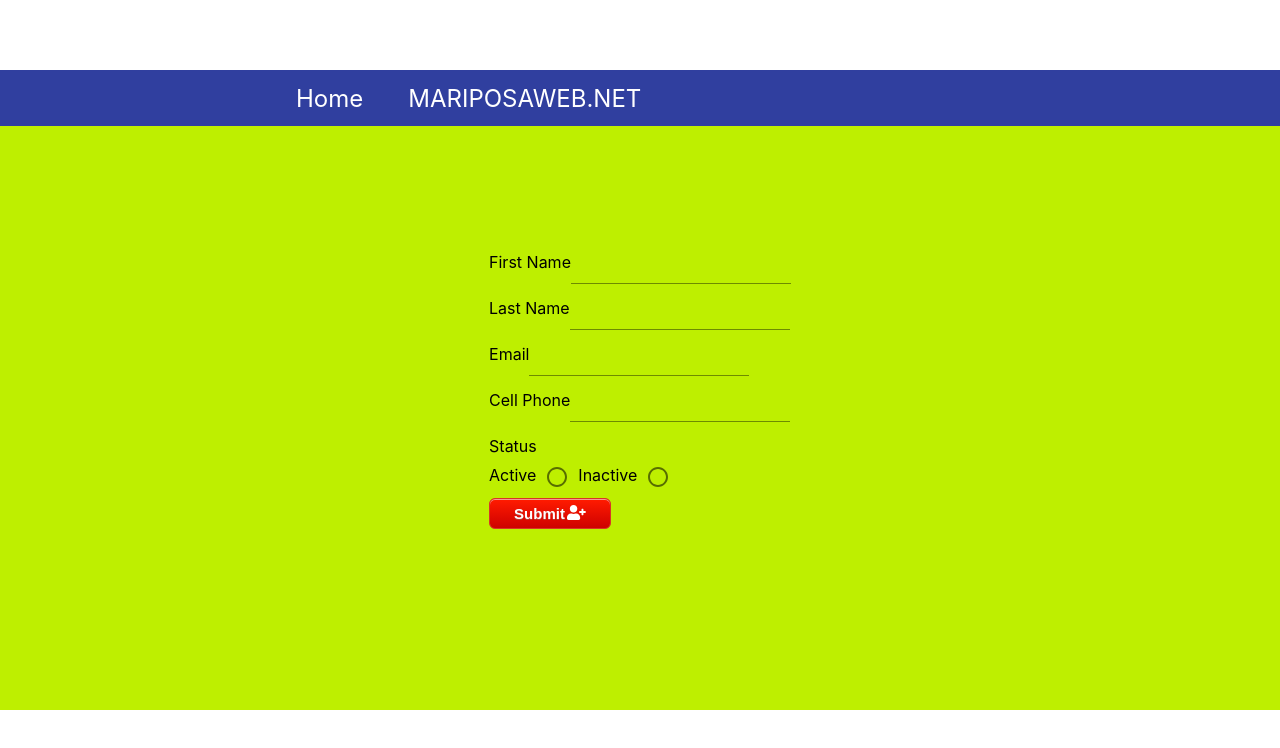
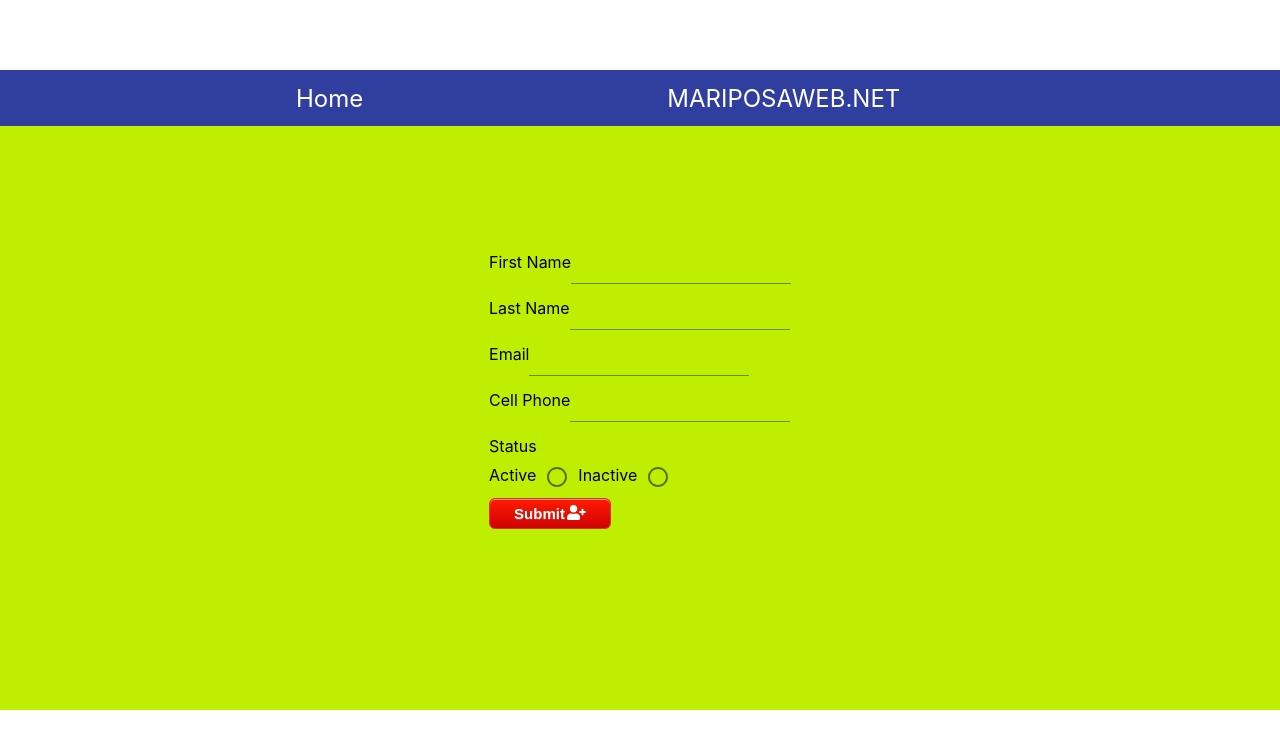
Before and after one commit to DanSimonson/customer-list, a React (Create React App) app: page /add in a window 1280 px wide. Shown: the top 748 px of the page. Built offline with nearby package versions, Linux system fonts and the light colour scheme.

Commit message:
eliminated logo in favor of navigation items

```diff
--- a/src/components/Toolbar/Toolbar.css
+++ b/src/components/Toolbar/Toolbar.css
@@ -10,14 +10,7 @@
   align-items: center;
   padding: 0 1;
 }
-.toolbar__logo {
-  margin-left: 2rem;
-}
-.toolbar__logo a {
-  color: #ffff;
-  text-decoration: none;
-  font-size: 1.5em;
-}
+
 .toolbar_navigation-items a {
   color: #ffff;
   text-decoration: none;
@@ -66,14 +59,3 @@
   -webkit-transform: scaleX(1);
   transform: scaleX(1);
 }
-
-/*@media (max-width: 768px) {
-  .toolbar_navigation-items {
-    display: none;
-  }
-}
-@media (min-width: 768px) {
-  .toolbar__toggle-button {
-    display: none;
-  }
-}*/
--- a/src/components/Toolbar/Toolbar.js
+++ b/src/components/Toolbar/Toolbar.js
@@ -19,12 +19,12 @@ const toolbar = (props) => {
             <li>
               <NavLink to="/">Home</NavLink>
             </li>
+            <li>
+              <a href="https://mariposaweb.net/">MARIPOSAWEB.NET</a>
+            </li>
           </ul>
         </div>
         <div className="spacer" />
-        <div className="toolbar__logo">
-          <a href="https://mariposaweb.net/">MARIPOSAWEB.NET</a>
-        </div>
       </nav>
     </header>
   );
```
